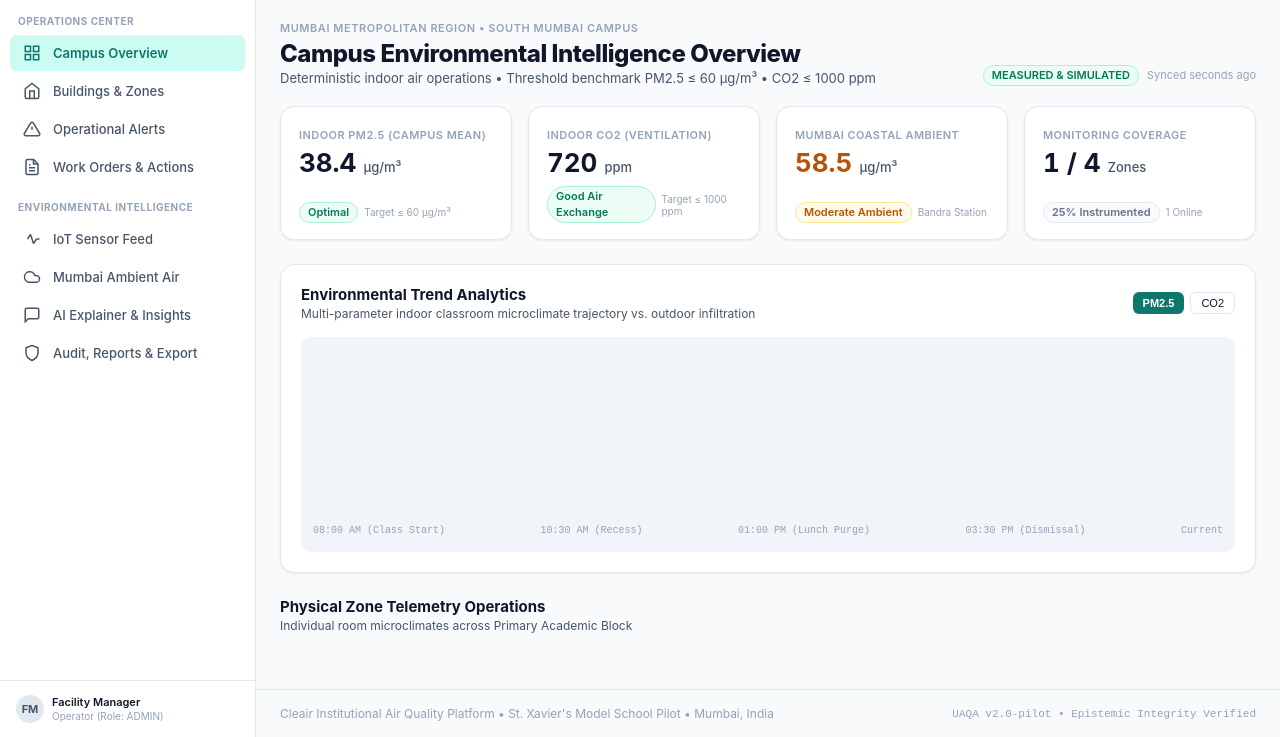
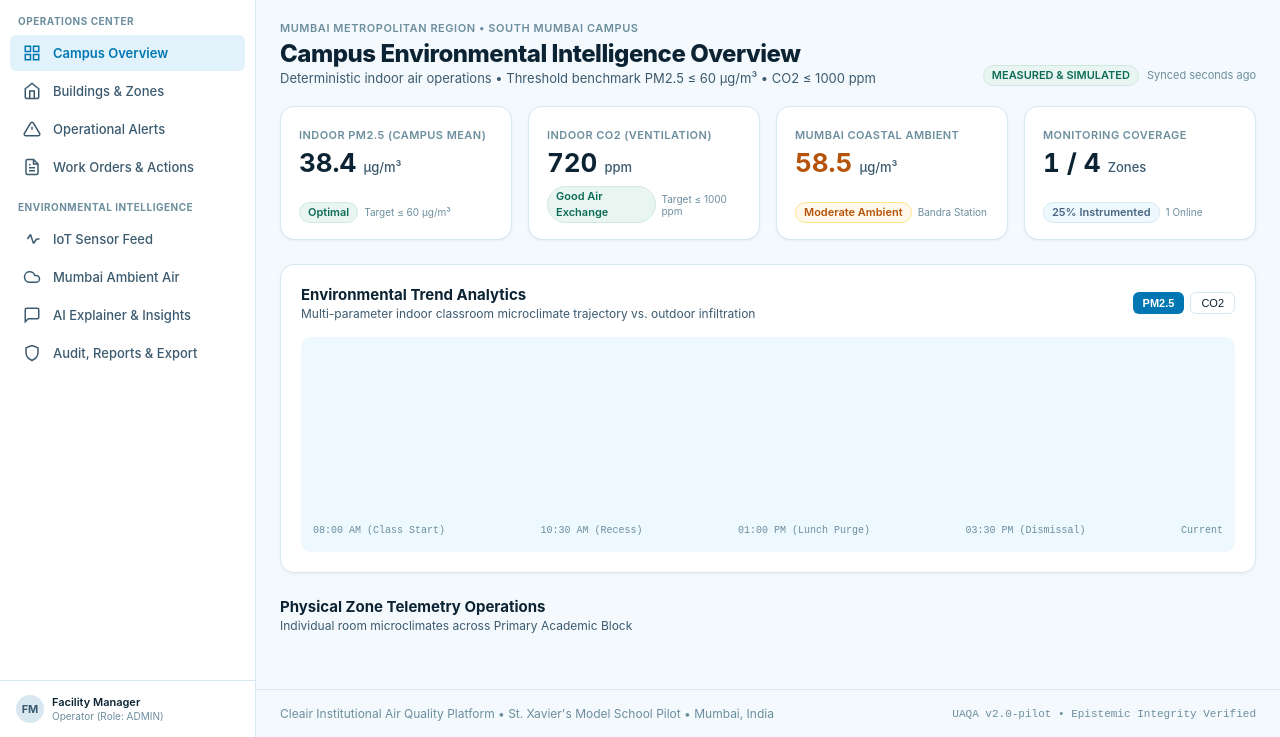
Before and after one commit to AdityaP116/cleair, a plain HTML site: page apps/web/index.html in a window 1280 px wide. Shown: the part 63-800 px from the top of the page. Drawn offline with Linux system fonts and the light colour scheme; no server answers.

```diff
--- a/apps/web/index.html
+++ b/apps/web/index.html
@@ -5,7 +5,7 @@
   <meta name="viewport" content="width=device-width, initial-scale=1.0">
   <title>UAQA | Institutional Environmental Intelligence Platform</title>
   <link rel="manifest" href="/manifest.json">
-  <meta name="theme-color" content="#0F766E">
+  <meta name="theme-color" content="#0077B3">
   <link rel="stylesheet" href="/styles.css">
 </head>
 <body>
--- a/apps/web/styles.css
+++ b/apps/web/styles.css
@@ -1,31 +1,42 @@
 /* UAQA / Cleair Enterprise Design System */
 :root {
+  /* Palette Direct Mapping:
+     #EEF8FF: Air Light / Canvas Tint
+     #A3D1E0: Sky Mist / Secondary Accent / Soft Highlights
+     #0077B3: Deep Maritime Blue / Primary Brand Accent
+     #D1E8E2: Mint Sage / Healthy Status Tint / Subtle Surface
+  */
+  --palette-air-light: #EEF8FF;
+  --palette-sky-mist: #A3D1E0;
+  --palette-blue-deep: #0077B3;
+  --palette-mint-sage: #D1E8E2;
+
   /* Surface & Background */
-  --bg-primary: #F8FAFC;
+  --bg-primary: #F4F9FD;
   --bg-surface: #FFFFFF;
-  --bg-surface-subtle: #F1F5F9;
+  --bg-surface-subtle: #EEF8FF;
   --bg-surface-elevated: #FFFFFF;
-  --border-subtle: #E2E8F0;
-  --border-strong: #CBD5E1;
+  --border-subtle: #D8E7F0;
+  --border-strong: #A3D1E0;
 
   /* Typography */
-  --text-primary: #0F172A;
-  --text-secondary: #475569;
-  --text-muted: #94A3B8;
+  --text-primary: #0C2333;
+  --text-secondary: #3B5A6F;
+  --text-muted: #6C8E9E;
 
   /* Accents */
-  --accent-primary: #0F766E;       /* Deep Teal */
-  --accent-primary-hover: #0D9488;
-  --accent-primary-subtle: #CCFBF1;
-  --accent-secondary: #0284C7;     /* Sky Blue */
+  --accent-primary: #0077B3;            /* Brand Deep Blue from palette */
+  --accent-primary-hover: #005F8F;
+  --accent-primary-subtle: #E1F2FB;
+  --accent-secondary: #58B0CA;          /* Refined tone of Sky Mist */
 
   /* Semantic Status */
-  --status-healthy-bg: #ECFDF5;
-  --status-healthy-text: #047857;
-  --status-healthy-border: #A7F3D0;
-  --status-healthy-dot: #10B981;
+  --status-healthy-bg: #E8F5F1;         /* Harmonized Mint Sage */
+  --status-healthy-text: #0E6B56;
+  --status-healthy-border: #D1E8E2;     /* Palette Mint Sage */
+  --status-healthy-dot: #1A936F;
 
-  --status-warning-bg: #FFFBEB;
+  --status-warning-bg: #FFF8EB;
   --status-warning-text: #B45309;
   --status-warning-border: #FDE68A;
   --status-warning-dot: #F59E0B;
@@ -35,42 +46,42 @@
   --status-critical-border: #FECACA;
   --status-critical-dot: #EF4444;
 
-  --status-neutral-bg: #F8FAFC;
-  --status-neutral-text: #64748B;
-  --status-neutral-border: #E2E8F0;
-  --status-neutral-dot: #94A3B8;
+  --status-neutral-bg: #EEF8FF;
+  --status-neutral-text: #486581;
+  --status-neutral-border: #D8E7F0;
+  --status-neutral-dot: #829AB1;
 
   /* Shadow & Radius */
   --radius-sm: 6px;
   --radius-md: 10px;
   --radius-lg: 14px;
   --radius-xl: 20px;
-  --shadow-sm: 0 1px 2px 0 rgba(0, 0, 0, 0.05);
-  --shadow-card: 0 1px 3px 0 rgba(15, 23, 42, 0.06), 0 1px 2px -1px rgba(15, 23, 42, 0.04);
-  --shadow-elevated: 0 10px 15px -3px rgba(15, 23, 42, 0.08), 0 4px 6px -4px rgba(15, 23, 42, 0.04);
+  --shadow-sm: 0 1px 2px 0 rgba(0, 50, 90, 0.04);
+  --shadow-card: 0 1px 3px 0 rgba(0, 45, 80, 0.05), 0 1px 2px -1px rgba(0, 45, 80, 0.03);
+  --shadow-elevated: 0 10px 15px -3px rgba(0, 45, 80, 0.07), 0 4px 6px -4px rgba(0, 45, 80, 0.03);
 }
 
-/* Dark Mode Tokens */
+/* Dark Mode Tokens (Harmonized with Blue/Teal Navy Palette) */
 [data-theme="dark"] {
-  --bg-primary: #0B0F19;
-  --bg-surface: #111827;
-  --bg-surface-subtle: #1F2937;
-  --bg-surface-elevated: #1E293B;
-  --border-subtle: #1F293D;
-  --border-strong: #334155;
+  --bg-primary: #07131D;
+  --bg-surface: #0E1F2D;
+  --bg-surface-subtle: #142838;
+  --bg-surface-elevated: #183144;
+  --border-subtle: #1B384E;
+  --border-strong: #274D6B;
 
-  --text-primary: #F8FAFC;
-  --text-secondary: #94A3B8;
-  --text-muted: #64748B;
+  --text-primary: #F0F7FB;
+  --text-secondary: #9DBECE;
+  --text-muted: #64879B;
 
-  --accent-primary: #14B8A6;
-  --accent-primary-hover: #2DD4BF;
-  --accent-primary-subtle: rgba(20, 184, 166, 0.15);
+  --accent-primary: #38BDF8;
+  --accent-primary-hover: #0EA5E9;
+  --accent-primary-subtle: rgba(56, 189, 248, 0.15);
 
-  --status-healthy-bg: rgba(16, 185, 129, 0.12);
-  --status-healthy-text: #34D399;
-  --status-healthy-border: rgba(16, 185, 129, 0.3);
-  --status-healthy-dot: #10B981;
+  --status-healthy-bg: rgba(209, 232, 226, 0.12);
+  --status-healthy-text: #6EE7B7;
+  --status-healthy-border: rgba(209, 232, 226, 0.25);
+  --status-healthy-dot: #34D399;
 
   --status-warning-bg: rgba(245, 158, 11, 0.12);
   --status-warning-text: #FBBF24;
@@ -82,14 +93,14 @@
   --status-critical-border: rgba(239, 68, 68, 0.3);
   --status-critical-dot: #EF4444;
 
-  --status-neutral-bg: rgba(148, 163, 184, 0.1);
-  --status-neutral-text: #94A3B8;
-  --status-neutral-border: rgba(148, 163, 184, 0.2);
-  --status-neutral-dot: #64748B;
+  --status-neutral-bg: rgba(163, 209, 224, 0.1);
+  --status-neutral-text: #9DBECE;
+  --status-neutral-border: rgba(163, 209, 224, 0.2);
+  --status-neutral-dot: #64879B;
 
-  --shadow-sm: 0 1px 2px 0 rgba(0, 0, 0, 0.3);
-  --shadow-card: 0 1px 3px 0 rgba(0, 0, 0, 0.3), 0 1px 2px -1px rgba(0, 0, 0, 0.2);
-  --shadow-elevated: 0 10px 15px -3px rgba(0, 0, 0, 0.4);
+  --shadow-sm: 0 1px 2px 0 rgba(0, 0, 0, 0.4);
+  --shadow-card: 0 1px 3px 0 rgba(0, 0, 0, 0.4), 0 1px 2px -1px rgba(0, 0, 0, 0.3);
+  --shadow-elevated: 0 10px 15px -3px rgba(0, 0, 0, 0.5);
 }
 
 /* Base resets & tabular layout */
```
